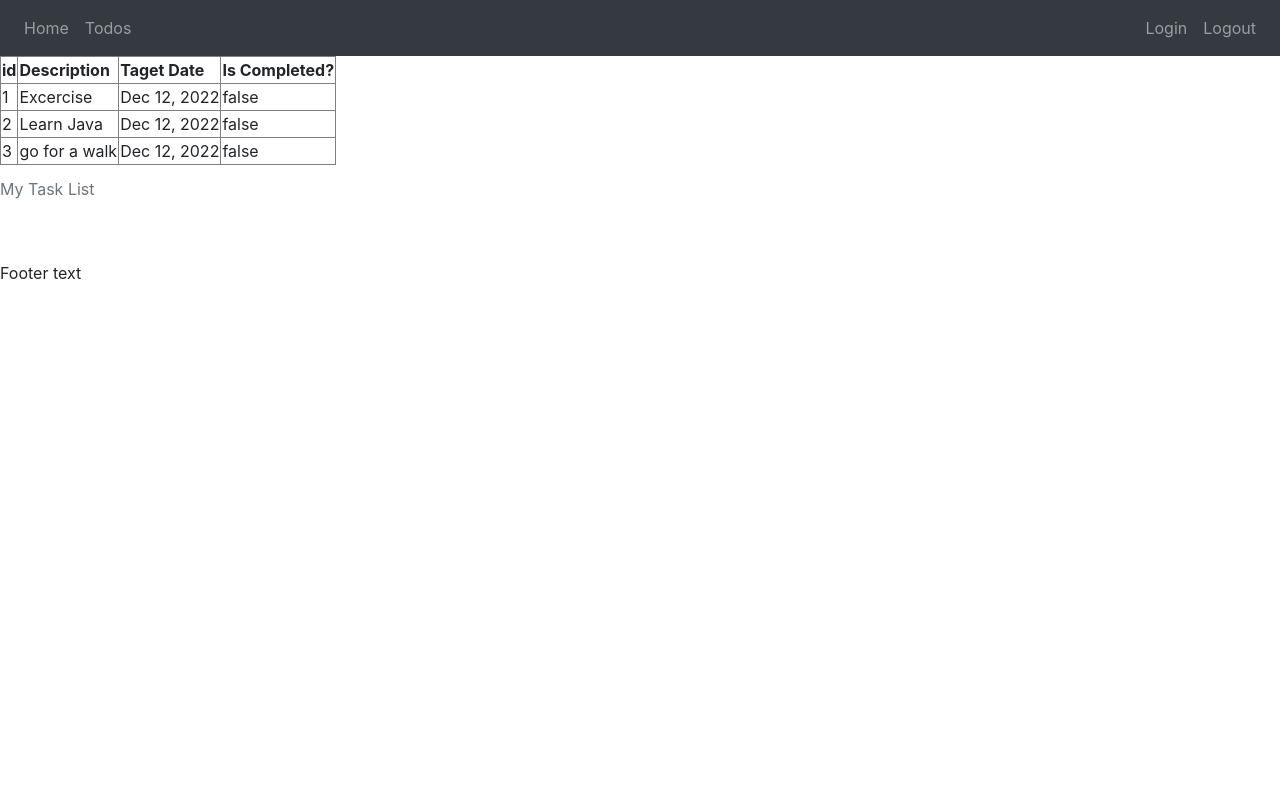
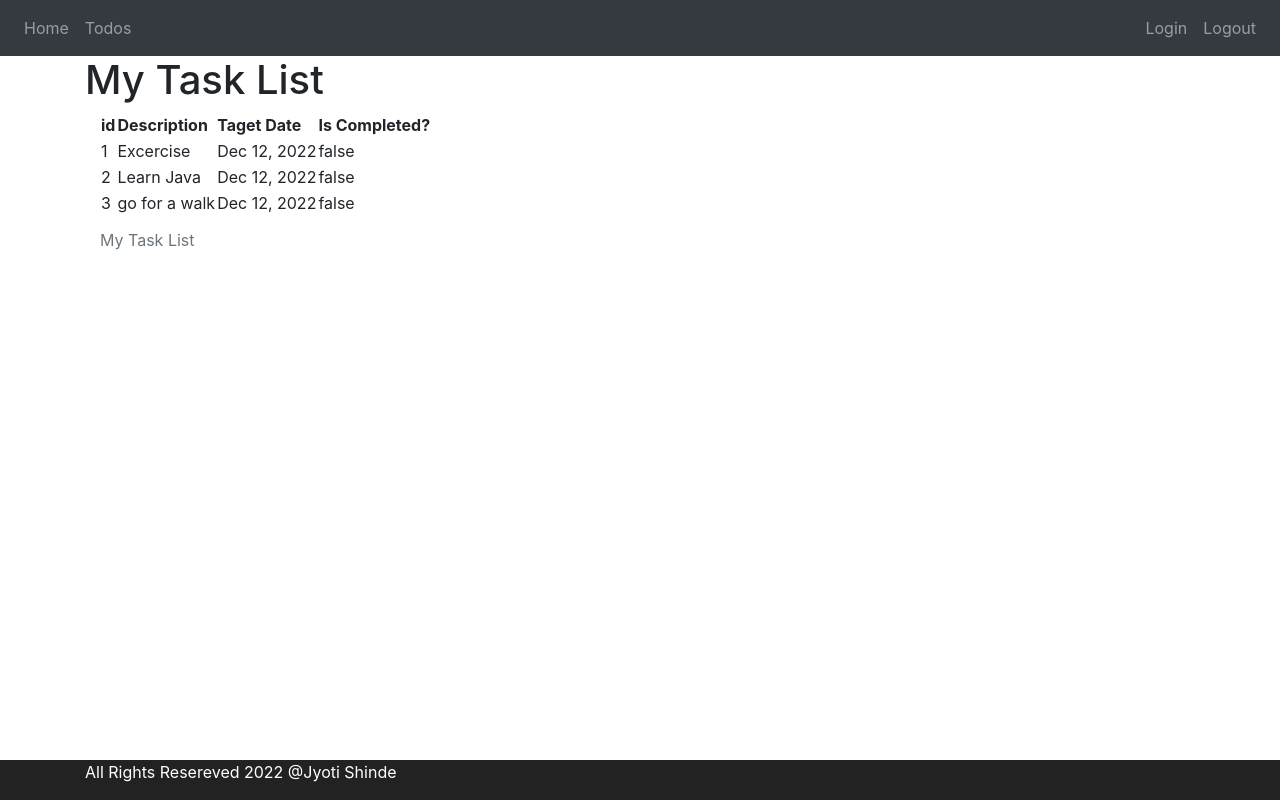
Before and after one commit to statst/angular-app, an Angular app: page /todos in a window 1280 px wide. Built offline with nearby package versions, Linux system fonts and the light colour scheme.

Commit message:
adding hardcoded authentication

```diff
--- a/src/app/app.component.html
+++ b/src/app/app.component.html
@@ -4,5 +4,8 @@
  <!-- <app-welcome></app-welcome> -->
 
 <app-menu></app-menu>
-<router-outlet></router-outlet>
+<div class="container">
+  <router-outlet></router-outlet>
+</div>
+
 <app-footer></app-footer>
--- a/src/app/footer/footer.component.css
+++ b/src/app/footer/footer.component.css
@@ -0,0 +1,7 @@
+.footer{
+    position: absolute;
+    bottom:0;
+    width:100%;
+    height: 40px;
+    background-color:#222222;
+}
--- a/src/app/footer/footer.component.html
+++ b/src/app/footer/footer.component.html
@@ -1,2 +1,5 @@
-<br><br>
-Footer text
+<footer class="footer">
+    <div class="container">
+    <span class="text-white">All Rights Resereved 2022 @Jyoti Shinde</span>
+    </div>
+</footer>
--- a/src/app/list-todos/list-todos.component.html
+++ b/src/app/list-todos/list-todos.component.html
@@ -1,4 +1,8 @@
-<table border="1">
+
+<h1> My Task List</h1>
+
+<div class="container">
+<table class="todos">
     <caption>My Task List</caption>
     <thead>
         <tr>
@@ -18,3 +22,4 @@
 
     </tbody>
 </table>
+</div>
--- a/src/app/login/login.component.html
+++ b/src/app/login/login.component.html
@@ -1,8 +1,13 @@
 
+<h1>Login!</h1>
+
+<div class="container">
+<div class="alert alert-warning" *ngIf = 'invalidLogin'>{{errorMessage}}</div>
 <div>
-    <small *ngIf = 'invalidLogin'>{{errorMessage}}</small>
+
     User Name: <input type='text' name="username" [(ngModel)] = "username">
     Password: <input type='password' name="password" [(ngModel)]= "password">
 
-    <button (click)=handleLogin()>login</button>
+    <button (click)=handleLogin() class="btn btn-success">login</button>
 </div>
+</div>
--- a/src/app/login/login.component.ts
+++ b/src/app/login/login.component.ts
@@ -1,5 +1,6 @@
 import { Component, OnInit } from '@angular/core';
 import { Router } from '@angular/router';
+import { HardcodedAuthenticationService } from '../service/hardcoded-authentication.service';
 
 
 @Component({
@@ -15,13 +16,13 @@ export class LoginComponent implements OnInit {
   invalidLogin = false;
   // router: any;
 
-  constructor(private router: Router) { }
+  constructor(private router: Router, private HardcodedAuthenticationService: HardcodedAuthenticationService) { }
 
   ngOnInit(): void {
   }
 
   handleLogin(){
-    if(this.username === "xyz" && this.password==="dummy"){
+    if(this.HardcodedAuthenticationService.authenticate(this.username, this.password)){
       this.router.navigate(['welcome', this.username]);
       this.invalidLogin = false;
     } else {
--- a/src/app/menu/menu.component.html
+++ b/src/app/menu/menu.component.html
@@ -2,13 +2,13 @@
     <nav class="navbar navbar-expand-md navbar-dark bg-dark">
         <div><a></a></div>
         <ul class="navbar-nav">
-            <li><a href="/welcome" class="nav-link">Home</a></li>
-            <li><a href="/todos" class="nav-link">Todos</a></li>
+            <li><a routerLink="/welcome/xyz" class="nav-link">Home</a></li>
+            <li><a routerLink="/todos" class="nav-link">Todos</a></li>
         </ul>
 
         <ul class="navbar-nav navbar-collapse justify-content-end">
-            <li><a href="/login" class="nav-link">Login</a></li>
-            <li><a href="/logout" class="nav-link">Logout</a></li>
+            <li><a routerLink="/login" class="nav-link">Login</a></li>
+            <li><a routerLink="/logout" class="nav-link">Logout</a></li>
         </ul>
 
     </nav>
--- /dev/null
+++ b/src/app/service/hardcoded-authentication.service.ts
@@ -0,0 +1,29 @@
+import { Injectable } from '@angular/core';
+
+@Injectable({
+  providedIn: 'root'
+})
+export class HardcodedAuthenticationService {
+  // username: string;
+  // password: string;
+  // router: any;
+  // invalidLogin: boolean;
+
+  constructor() { }
+
+  authenticate(username: string, password: string){
+    // console.log('before' + this.isUserLoggedIn());
+    if(username === "xyz" && password==="dummy"){
+      sessionStorage.setItem('authenticateUser', username );
+      // console.log('after' + this.isUserLoggedIn());
+      return true;
+    } else {
+      return false;
+    }
+  }
+
+  isUserLoggedIn(){
+    let user = sessionStorage.getItem('authenticateUser');
+    return !(user === null);
+  }
+}
--- a/src/app/welcome/welcome.component.html
+++ b/src/app/welcome/welcome.component.html
@@ -1,3 +1,5 @@
-<div>welcome {{name}}, to Lineup!
 
-<div>You can manage your tasks <a routerLink="/todos">here</a></div>
+<h1>Welcome!</h1>
+<div>Welcome {{name}}, to Lineup!
+
+You can manage your tasks <a routerLink="/todos">here</a></div>
```
Also changed, not shown: 1 other file (tests, documents, lock files or other folders).
